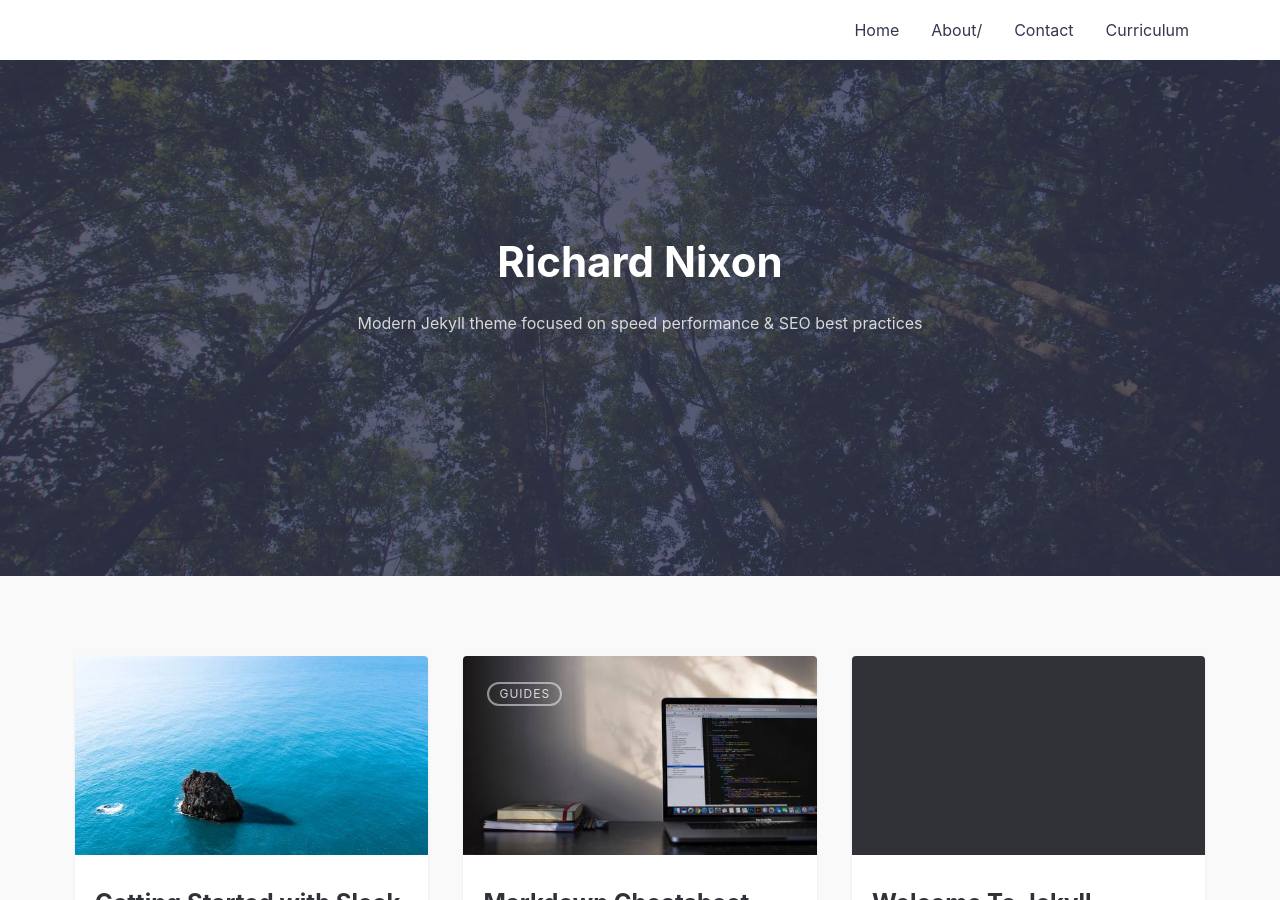
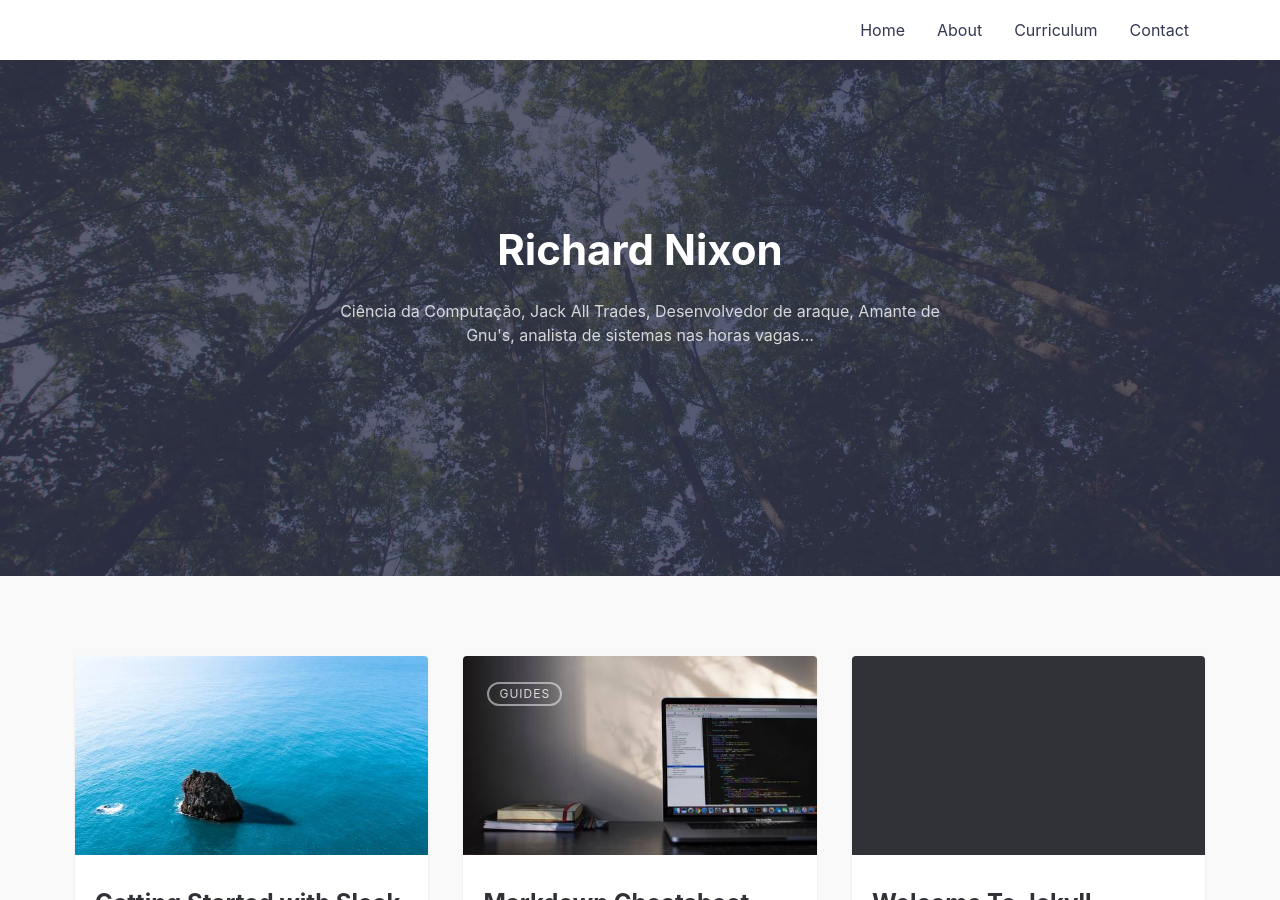
Before and after one commit to richardnixonafj/richardnixonafj.github.io.old, a Jekyll site: the page built from index.md, in a window 1280 px wide and 900 px high. Built offline with Jekyll 4.4.1, drawn with Linux system fonts in a browser that asks for light colours.

Commit message:
Update _config.yml

```diff
--- a/_config.yml
+++ b/_config.yml
@@ -19,12 +19,13 @@ social:
 # THEME SETTINGS
 navigation: # Navigation links
   - {name: 'Home', link: '/'}
-  - {name: 'About/', link: '/about'}
+  - {name: 'About', link: '/about'}
+  - {name: 'Curriculum', link: '/cv.html'}
   - {name: 'Contact', link: '/contact'}
-  - {name: 'Curriculum', link: '/cv.html'}
+
 
 tagline: >
-  Modern Jekyll theme focused on speed performance &amp; SEO best practices
+  Ciência da Computação, Jack All Trades, Desenvolvedor de araque, Amante de Gnu's, analista de sistemas nas horas vagas...
 
 hero_img: posts/forest.jpg # Main background image: use the path from /assets/img/ => This will output /assets/img/posts/sleek_lg.jpg
 
```
